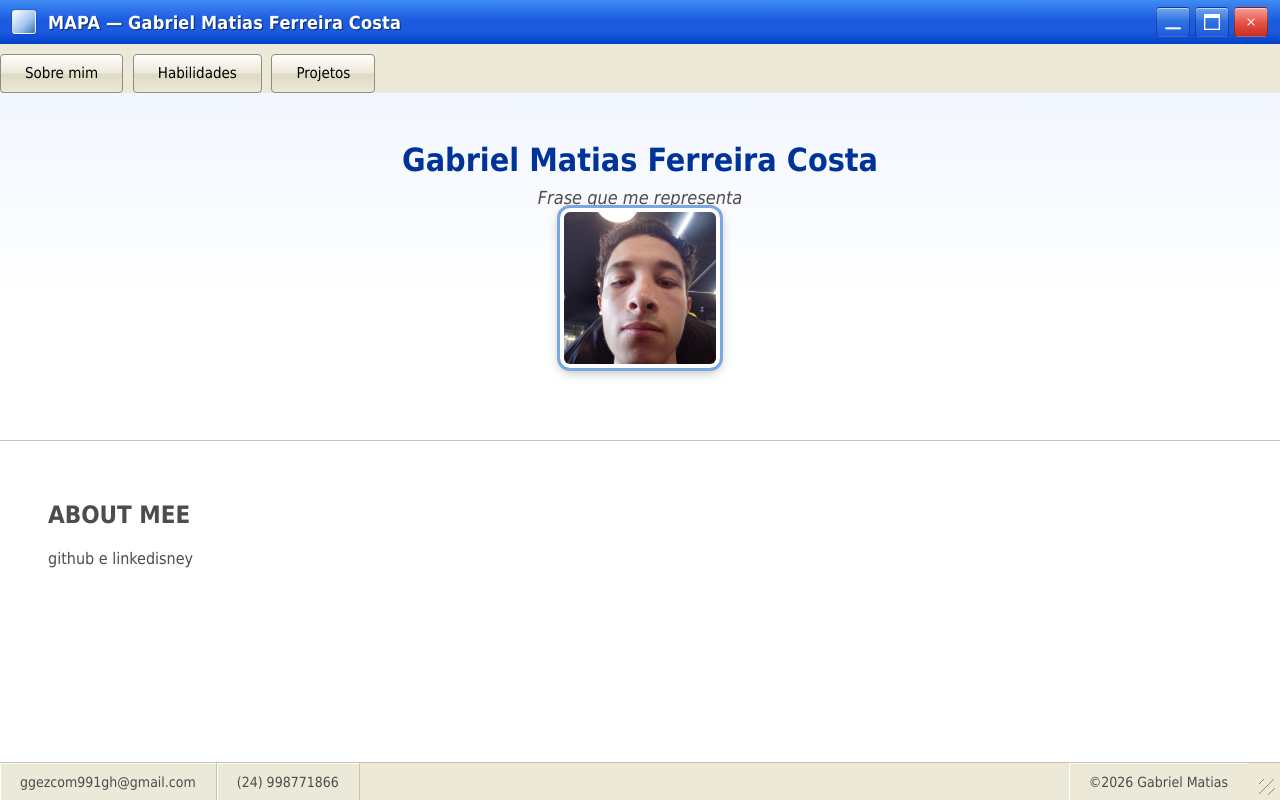
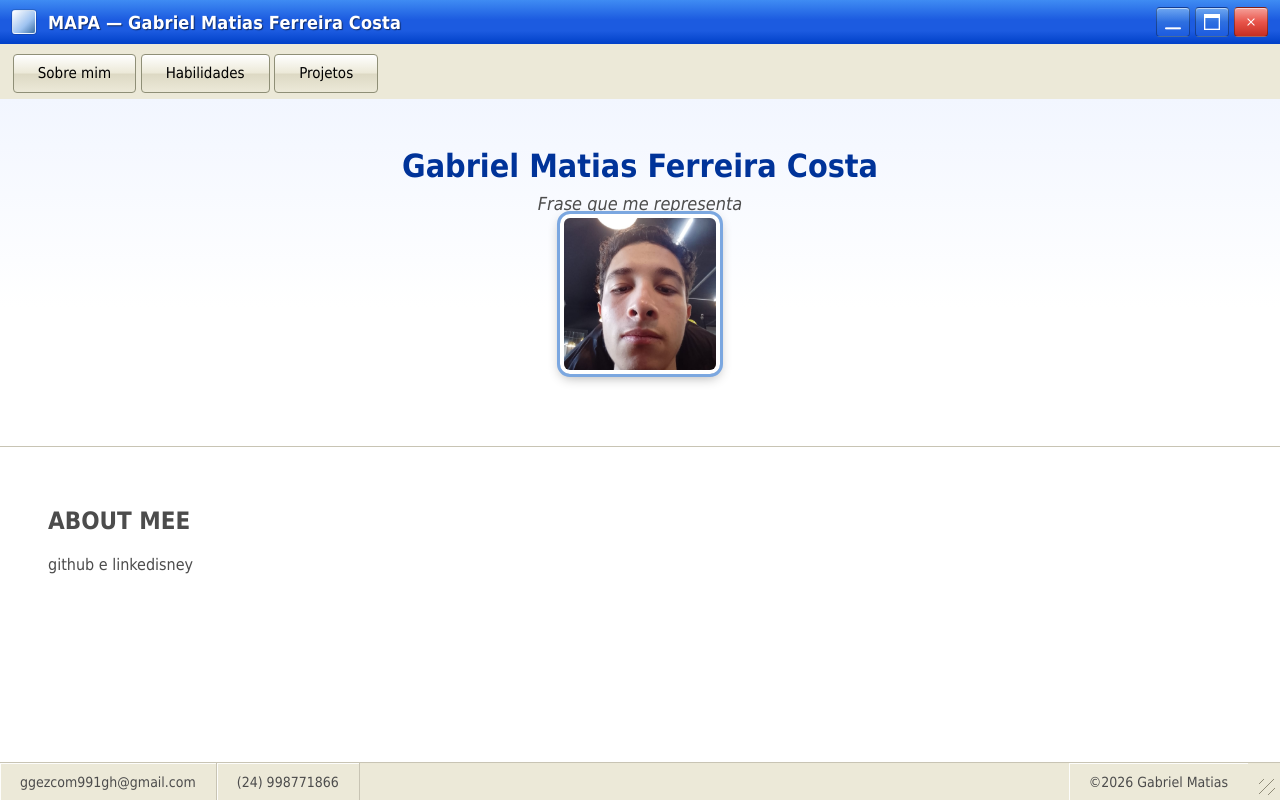
Before and after one commit to GabrielMFC/MAPA, a plain HTML site: page index.html in a window 1280 px wide. Drawn offline with Linux system fonts and the light colour scheme.

Commit message:
Ajustando estilo de padding dos botões do navbar.

```diff
--- a/index.html
+++ b/index.html
@@ -23,9 +23,11 @@
       </button>
     </div>
   </div>
-  <button id="aboutMe">Sobre mim</button>
-  <button id="habilities">Habilidades</button>
-  <button id="projects">Projetos</button>
+  <div class="nav-buttons">
+      <button id="aboutMe">Sobre mim</button>
+      <button id="habilities">Habilidades</button>
+      <button id="projects">Projetos</button>
+  </div>
 </nav>
 <header>
 <p>Gabriel Matias Ferreira Costa</p>
--- a/src/styles/style.css
+++ b/src/styles/style.css
@@ -178,7 +178,11 @@ nav {
 }
 
 /* --- botões da toolbar (Sobre mim / Habilidades / Projetos) --- */
-nav > button {
+.nav-buttons {
+  padding: 0% 0% 0.5% 1%;
+}
+
+.nav-buttons > button {
   appearance: none;
   cursor: pointer;
   font-family: var(--font);
```
